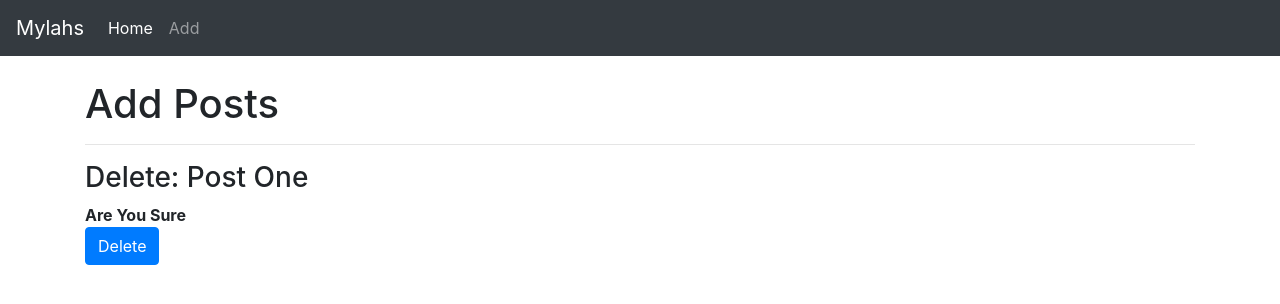
After one commit to achingachris/django-chrisdevcode, a Django app: template theblog/templates/delete.html in a window 1280 px wide. The commit adds this page. Shown: the top 304 px of the page. Run offline with Django 3.2, Linux system fonts and the light colour scheme; the template is opened without the code that fills it: values that come from a table or form of the project are taken from there, others are empty; data comes from the database, SQL or seed files in the repository; some libraries are stand-ins or nearby versions.

Commit message:
delete post

```diff
--- a/theblog/templates/article_details.html
+++ b/theblog/templates/article_details.html
@@ -3,7 +3,7 @@
 {% block content %}
 <h1>{{ post.title }}</h1>
 
-<small>by {{post.author.first_name}}  {{post.author.last_name}}</small>
+<small>by {{post.author.first_name}}  {{post.author.last_name}} <a href="{% url 'update' post.pk %}">Edit</a> </small>
 
 <hr>
 
@@ -12,4 +12,7 @@
 <br>
 
 <a href="{% url 'home' %}" class="btn btn-secondary">back</a>
+
+<hr>
+<a href="{% url 'delete' post.pk %}">Delete</a>
 {% endblock %}
--- /dev/null
+++ b/theblog/templates/delete.html
@@ -0,0 +1,21 @@
+{% extends 'base.html' %}
+{% block title %}Delete post{% endblock %}
+
+{% block content %}
+
+<h1>Add Posts</h1>
+
+<hr>
+
+<h3>Delete: {{ post.title }}</h3>
+
+<div class="form-group">
+    <form action="" method="post">
+        {% csrf_token %}
+        <strong>Are You Sure</strong>
+        <br>
+        <button class="btn btn-primary">Delete</button>
+    </form>
+</div>
+
+{% endblock %}
--- a/theblog/templates/home.html
+++ b/theblog/templates/home.html
@@ -7,7 +7,7 @@
 {% for post in object_list %}
     <li>
         <a href="{% url 'article-detail' post.pk %}">{{post.title}}</a> -
-        by ( {{post.author.first_name}}  {{post.author.last_name}} ) <br>
+        by ( {{post.author.first_name}}  {{post.author.last_name}} ) : <a href="{% url 'update' post.pk %}">Edit</a> ||  <a href="{% url 'delete' post.pk %}">Delete</a>  <br>
         {{post.body}}
     </li>
 {% endfor %}
```
